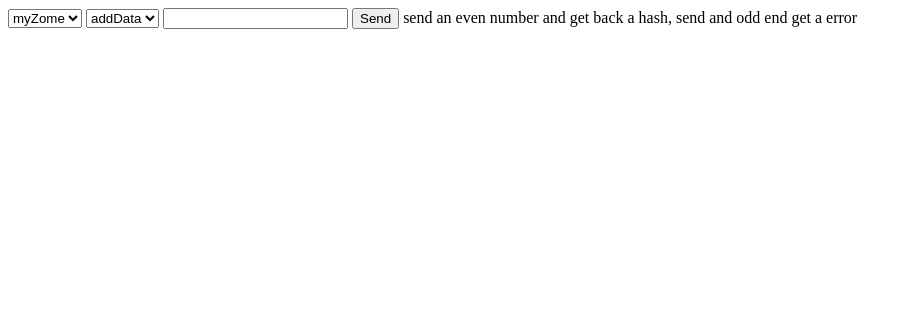
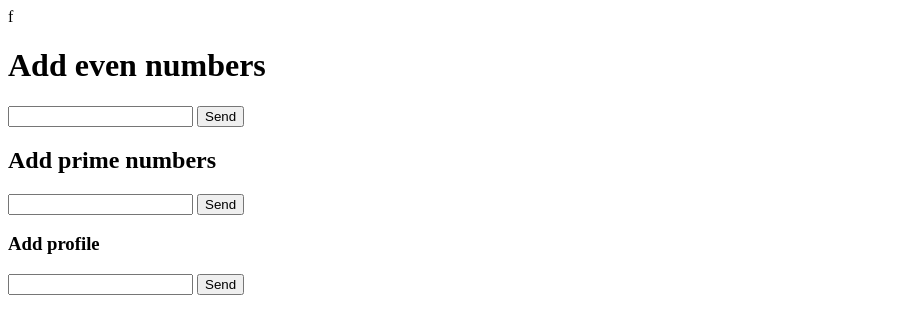
Before and after one commit to holochain/holochain-proto, a website: page examples/simple/ui/index.html in a window 1280 px wide. Shown: the whole page, without its empty margins (0-912 px from the left). Drawn offline with nearby package versions, Linux system fonts and the light colour scheme.

Commit message:
fix send() in simple example

```diff
--- a/examples/simple/ui/index.html
+++ b/examples/simple/ui/index.html
@@ -1,13 +1,13 @@
 
 <html>
-  <head>
+  <head>f
     <title>Test</title>
     <script type="text/javascript" src="http://code.jquery.com/jquery-latest.js"></script>
     <script type="text/javascript">
-     function send() {
+     function send(arg) {
          $.post(
-             "/fn/"+$('select[name=zome]').val()+"/"+$('select[name=fn]').val(),
-             $('#data').val(),
+             "/fn/"+$('select[name=lispZome]').val()+"/"+$('select[name=fn]').val(),
+             $(arg).val(),
              function(data) {
                  $("#result").html("result:"+data)
                  $("#err").html("")
@@ -18,18 +18,20 @@
          })
          ;
      };
+     function
     </script>
   </head>
   <body>
-    <select id="zome" name="zome">
-      <option value="myZome">myZome</option>
-    </select>
-    <select id="fn" name="fn">
-      <option value="addData">addData</option>
-    </select>
-    <input id="data" name="data">
-    <button onclick="send();">Send</button>
-    send an even number and get back a hash, send and odd end get a error
+      <h1>Add even numbers</h1>
+      <input type="text" id="even">
+      <button onclick="send(\"#even\");">Send</button>
+      <h2>Add prime numbers</h2>
+      <input type="text" id="prime">
+      <button onclick="send(\"#odd\");">Send</button>
+      <h3>Add profile</h3>
+      <input type="text" id="profile">
+      <button onclick="send(\"#profile\");">Send</button>
+
 
     <div id="result"></div>
     <div id="err"></div>
```
